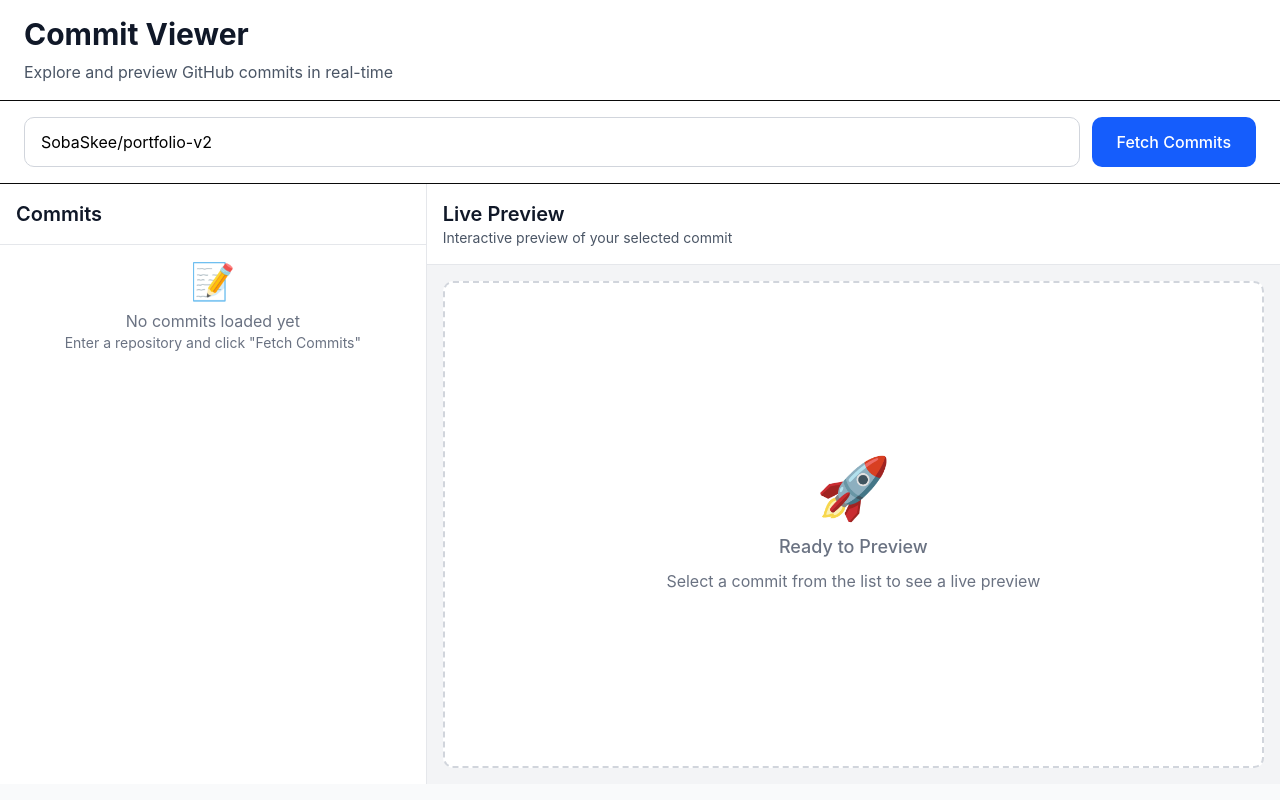
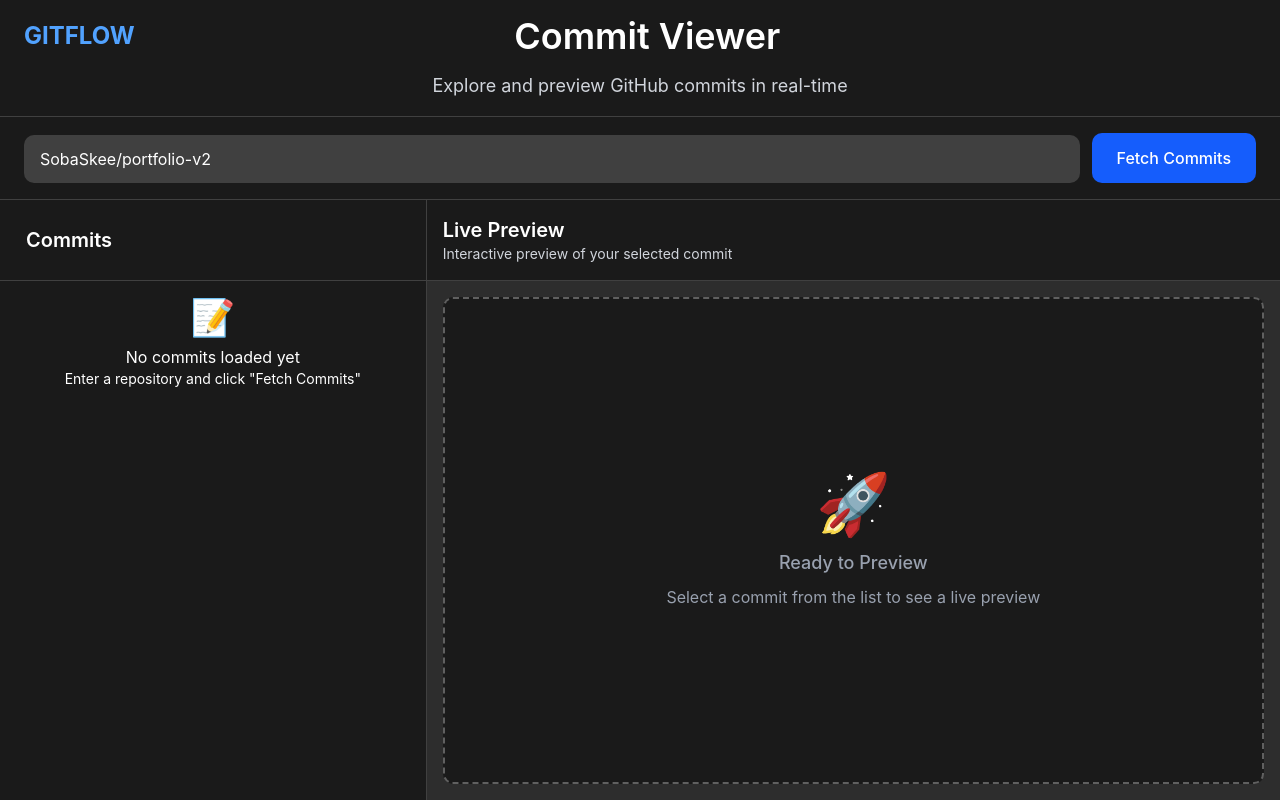
Before and after one commit to Kavipatel0/shellhacks25-new, a React (Vite) app in the folder app/: page /commits in a window 1280 px wide. Built offline with nearby package versions, Linux system fonts and the light colour scheme.

Commit message:
chore: update commit page stuff

```diff
--- a/app/src/components/CommitViewer.jsx
+++ b/app/src/components/CommitViewer.jsx
@@ -1,4 +1,5 @@
 import React, { useState } from "react";
+import { Link } from "react-router-dom";
 import CommitPreview from "./CommitPreview";
 
 function parseRepoInput(input) {
@@ -37,7 +38,7 @@ export default function CommitViewer() {
       if (parsed.commit) {
         fetchUrl = `https://api.github.com/repos/${parsed.owner}/${parsed.repo}/commits/${parsed.commit}`;
       } else {
-        fetchUrl = `https://api.github.com/repos/${parsed.owner}/${parsed.repo}/commits?per_page=10`;
+        fetchUrl = `https://api.github.com/repos/${parsed.owner}/${parsed.repo}/commits?per_page=20`;
       }
       const res = await fetch(fetchUrl);
       if (!res.ok) throw new Error(`GitHub API error: ${res.status}`);
@@ -94,30 +95,42 @@ export default function CommitViewer() {
   };
 
   return (
-    <div className="w-full h-full bg-gray-50">
-      {/* Header */}
-      <div className="bg-white shadow-sm border-b">
-        <div className="px-6 py-4">
-          <h1 className="text-3xl font-bold text-gray-900 mb-2">Commit Viewer</h1>
-          <p className="text-gray-600">Explore and preview GitHub commits in real-time</p>
+    <div className="w-full h-full" style={{ backgroundColor: '#2d2d2d' }}>
+      {/* Navigation Bar */}
+      <div className="shadow-lg border-b" style={{ backgroundColor: '#1a1a1a', borderColor: '#404040' }}>
+        <div className="px-6 py-4 flex items-center justify-between">
+          <div className="flex items-center justify-center">
+            <Link to="/" className="text-2xl font-bold text-blue-400 transition-colors duration-200">
+              GITFLOW
+            </Link>
+          </div>
+          <div className="flex-1 flex justify-center">
+            <h2 className="text-4xl font-semibold text-white">Commit Viewer</h2>
+          </div>
+          <div className="w-24"></div> {/* Spacer for centering */}
+        </div>
+        <div className="pb-4">
+          <p className="text-gray-300 text-center text-lg">Explore and preview GitHub commits in real-time</p>
         </div>
       </div>
 
       {/* Search Bar */}
-      <div className="bg-white border-b px-6 py-4">
-        <div className="flex gap-3">
+      <div className="border-b px-6 py-4" style={{ backgroundColor: '#1a1a1a', borderColor: '#404040' }}>
+        <div className="flex gap-3 items-end">
           <div className="flex-1">
             <input
               value={input}
               onChange={(e) => setInput(e.target.value)}
-              className="w-full text-black px-4 py-3 border border-gray-300 rounded-lg focus:ring-2 focus:ring-blue-500 focus:border-transparent transition-all duration-200"
+              className="w-full px-4 py-3 text-white placeholder-gray-400 rounded-lg focus:ring-2 focus:ring-blue-500 focus:border-transparent transition-all duration-200"
+              style={{ backgroundColor: '#404040', borderColor: '#606060' }}
               placeholder="owner/repo or full GitHub URL (e.g. facebook/react)"
             />
           </div>
+          <div className="flex gap-3">
             <button
               onClick={fetchCommits}
               disabled={loading}
-            className="bg-blue-600 hover:bg-blue-700 text-white px-6 py-3 rounded-lg font-medium transition-colors duration-200 disabled:opacity-50 disabled:cursor-not-allowed"
+              className="bg-blue-600 hover:bg-blue-700 text-white px-6 py-3 rounded-lg font-medium transition-colors duration-200 disabled:opacity-50 disabled:cursor-not-allowed whitespace-nowrap"
             >
               {loading ? "Fetching..." : "Fetch Commits"}
             </button>
@@ -125,19 +138,20 @@ export default function CommitViewer() {
               <button
                 onClick={() => openEmbed()}
                 disabled={previewLoading}
-              className="bg-green-600 hover:bg-green-700 text-white px-6 py-3 rounded-lg font-medium transition-colors duration-200 disabled:opacity-50 disabled:cursor-not-allowed"
+                className="bg-green-600 hover:bg-green-700 text-white px-6 py-3 rounded-lg font-medium transition-colors duration-200 disabled:opacity-50 disabled:cursor-not-allowed whitespace-nowrap"
               >
                 {previewLoading ? "Starting..." : "Preview Latest"}
               </button>
             )}
           </div>
+        </div>
         {error && (
-          <div className="mt-3 p-3 bg-red-50 border border-red-200 rounded-lg text-red-700">
+          <div className="mt-3 p-3 border rounded-lg text-red-300" style={{ backgroundColor: '#3d1a1a', borderColor: '#7f1a1a' }}>
             {error}
           </div>
         )}
         {previewLoading && (
-          <div className="mt-3 p-3 bg-blue-50 border border-blue-200 rounded-lg text-blue-700">
+          <div className="mt-3 p-3 border rounded-lg text-blue-300" style={{ backgroundColor: '#1a3d3d', borderColor: '#1a7f7f' }}>
             Starting preview container...
           </div>
         )}
@@ -146,17 +160,17 @@ export default function CommitViewer() {
       {/* Main Content - Side by Side Layout */}
       <div className="flex h-[calc(100vh-200px)]">
         {/* Left Side - Commits List */}
-        <div className="w-1/3 bg-white border-r border-gray-200 flex flex-col">
-          <div className="p-4 border-b border-gray-200">
-            <h2 className="text-xl font-semibold text-gray-900">
+        <div className="w-1/3 border-r flex flex-col" style={{ backgroundColor: '#1a1a1a', borderColor: '#404040' }}>
+          <div className="p-6.5 border-b" style={{ borderColor: '#404040' }}>
+            <h2 className="text-xl font-semibold text-white">
               {commits.length > 0 ? `Commits (${commits.length})` : "Commits"}
             </h2>
           </div>
 
           <div className="flex-1 overflow-y-auto">
             {loading ? (
-              <div className="p-4 text-center text-gray-500">
-                <div className="animate-spin rounded-full h-8 w-8 border-b-2 border-blue-600 mx-auto mb-2"></div>
+              <div className="p-4 text-center text-gray-400">
+                <div className="animate-spin rounded-full h-8 w-8 border-b-2 border-blue-500 mx-auto mb-2"></div>
                 Loading commits...
               </div>
             ) : commits.length > 0 ? (
@@ -164,28 +178,46 @@ export default function CommitViewer() {
                 {commits.map((c, index) => (
                   <div
                     key={c.sha}
-                    className={`mb-3 p-4 rounded-lg border transition-all duration-200 hover:shadow-md cursor-pointer ${
+                    className={`mb-3 p-4 rounded-lg border transition-all duration-200 hover:shadow-lg cursor-pointer ${
                       embedTarget === `${parseRepoInput(input.trim())?.owner}-${parseRepoInput(input.trim())?.repo}-${c.sha}`
-                        ? 'border-blue-500 bg-blue-50'
-                        : 'border-gray-200 bg-white hover:border-gray-300'
+                        ? 'border-blue-500'
+                        : 'hover:border-gray-500'
                     }`}
+                    style={{
+                      backgroundColor: embedTarget === `${parseRepoInput(input.trim())?.owner}-${parseRepoInput(input.trim())?.repo}-${c.sha}`
+                        ? '#1a3d5c'
+                        : '#404040',
+                      borderColor: embedTarget === `${parseRepoInput(input.trim())?.owner}-${parseRepoInput(input.trim())?.repo}-${c.sha}`
+                        ? '#3b82f6'
+                        : '#606060'
+                    }}
+                    onMouseEnter={(e) => {
+                      if (embedTarget !== `${parseRepoInput(input.trim())?.owner}-${parseRepoInput(input.trim())?.repo}-${c.sha}`) {
+                        e.target.style.borderColor = '#808080';
+                      }
+                    }}
+                    onMouseLeave={(e) => {
+                      if (embedTarget !== `${parseRepoInput(input.trim())?.owner}-${parseRepoInput(input.trim())?.repo}-${c.sha}`) {
+                        e.target.style.borderColor = '#606060';
+                      }
+                    }}
                     onClick={() => openEmbed(c.sha)}
                   >
                     <div className="flex items-start justify-between mb-2">
                       <div className="flex-1 min-w-0">
-                        <h3 className="font-medium text-gray-900 text-sm leading-tight mb-1">
+                        <h3 className="font-medium text-white text-sm leading-tight mb-1">
                           {c.commit.message.split("\n")[0]}
                         </h3>
-                        <p className="text-xs text-gray-500 truncate">
+                        <p className="text-xs truncate">
                           {c.sha.substring(0, 7)}
                         </p>
                       </div>
-                      <span className="text-xs text-gray-400 ml-2">
+                      <span className="text-xs ml-2">
                         #{commits.length - index}
                       </span>
                     </div>
 
-                    <div className="flex items-center justify-between text-xs text-gray-500 mb-3">
+                    <div className="flex items-center justify-between text-xs mb-3">
                       <span>{c.commit.author?.name}</span>
                       <span>{new Date(c.commit.author?.date).toLocaleDateString()}</span>
                     </div>
@@ -195,7 +227,7 @@ export default function CommitViewer() {
                         href={c.html_url}
                         target="_blank"
                         rel="noreferrer"
-                        className="text-blue-600 hover:text-blue-800 text-xs font-medium"
+                        className="text-blue-400 text-xs font-medium"
                         onClick={(e) => e.stopPropagation()}
                       >
                         View on GitHub
@@ -206,7 +238,7 @@ export default function CommitViewer() {
                           openEmbed(c.sha);
                         }}
                         disabled={previewLoading}
-                        className="text-green-600 hover:text-green-800 text-xs font-medium disabled:opacity-50"
+                        className="text-green-400 hover:text-green-300 text-xs font-medium disabled:opacity-50"
                       >
                         {previewLoading ? "Starting..." : "Preview"}
                       </button>
@@ -215,28 +247,28 @@ export default function CommitViewer() {
                 ))}
               </div>
             ) : (
-              <div className="p-4 text-center text-gray-500">
+              <div className="p-4 text-center">
                 <div className="text-4xl mb-2">📝</div>
-                <p>No commits loaded yet</p>
-                <p className="text-sm">Enter a repository and click "Fetch Commits"</p>
+                <p className="text-white">No commits loaded yet</p>
+                <p className="text-sm text-white">Enter a repository and click "Fetch Commits"</p>
               </div>
             )}
           </div>
         </div>
 
         {/* Right Side - Preview */}
-        <div className="flex-1 bg-gray-100 flex flex-col">
-          <div className="p-4 border-b border-gray-200 bg-white">
-            <h2 className="text-xl font-semibold text-gray-900">Live Preview</h2>
-            <p className="text-sm text-gray-600">Interactive preview of your selected commit</p>
+        <div className="flex-1 flex flex-col" style={{ backgroundColor: '#2d2d2d' }}>
+          <div className="p-4 border-b" style={{ backgroundColor: '#1a1a1a', borderColor: '#404040' }}>
+            <h2 className="text-xl font-semibold text-white">Live Preview</h2>
+            <p className="text-sm text-gray-300">Interactive preview of your selected commit</p>
           </div>
 
           <div className="flex-1 p-4">
             {embedTarget ? (
               <CommitPreview id={embedTarget} />
             ) : (
-              <div className="h-full flex items-center justify-center bg-white rounded-lg border-2 border-dashed border-gray-300">
-                <div className="text-center text-gray-500">
+              <div className="h-full flex items-center justify-center rounded-lg border-2 border-dashed" style={{ backgroundColor: '#1a1a1a', borderColor: '#606060' }}>
+                <div className="text-center text-gray-400">
                   <div className="text-6xl mb-4">🚀</div>
                   <h3 className="text-lg font-medium mb-2">Ready to Preview</h3>
                   <p>Select a commit from the list to see a live preview</p>
```
Also changed, not shown: app/src/components/CommitPreview.jsx (+15 -15 lines). Lines whose indentation alone changed are shown as unchanged.
